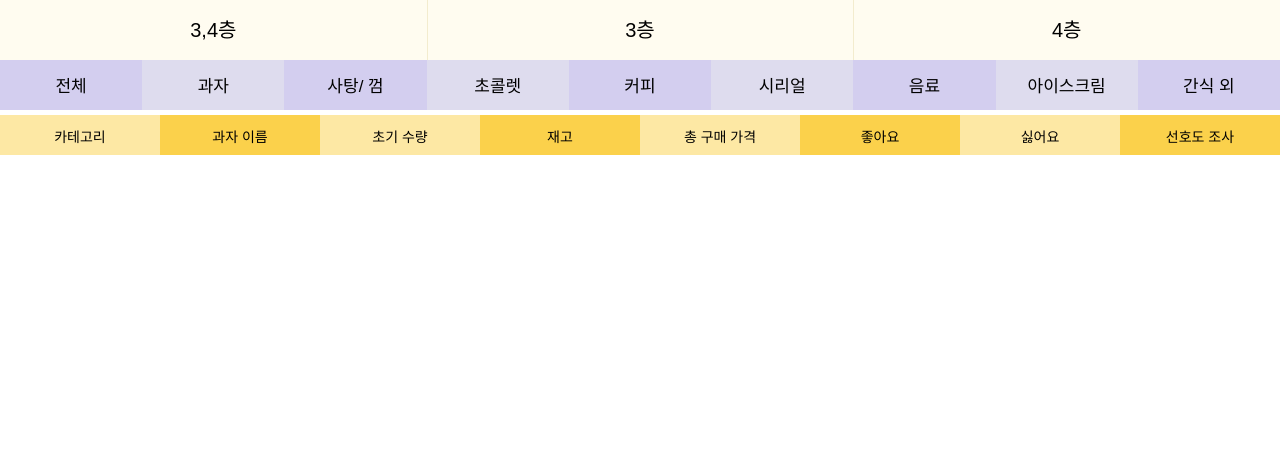
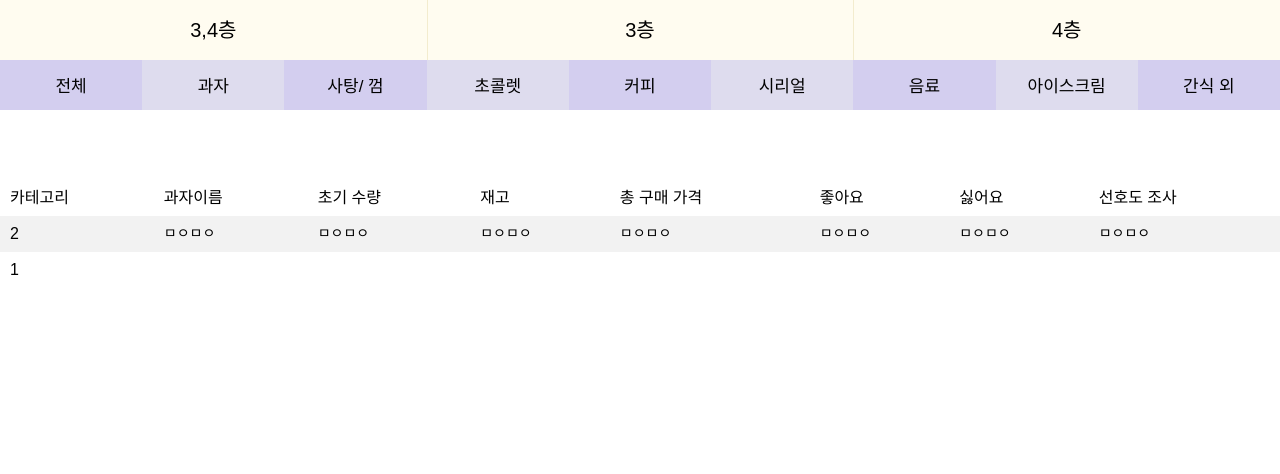
Before and after one commit to smilk5u/mysql-project, a PHP site: page /index.html in a window 1280 px wide. Shown: the top 474 px of the page. Run offline with PHP 8.4, Linux system fonts and the light colour scheme; some libraries are stand-ins or nearby versions.

Commit message:
snack commit

```diff
--- a/minju/css/common.css
+++ b/minju/css/common.css
@@ -81,5 +81,7 @@ header {width:100%;margin:0 auto;text-align:center;position:fixed;}
 .sorting_wrap li { float:left; background-color:#fbd14b;flex:1; padding:10px 0; }
 .sorting_wrap li:nth-of-type(odd) { background-color:rgba(251, 209, 75, 0.5); }
 .sorting_wrap li button { font-size:14px; }
-.container { max-width:1280px; height:1800px;margin:0 auto;background-color:#fff; }
+.container { max-width:1280px; height:1800px; background-color:#fff;padding:180px 0 0;}
+.container th { font-size:16px; }
+.container td { font-size:14px; }
 /*common end*/
--- a/minju/index.html
+++ b/minju/index.html
@@ -3,9 +3,13 @@
 <html lang="en">
 <head>
 	<meta charset="utf-8">
+	<meta name="viewport" content="width=device-width, initial-scale=1, maximum-scale=1, user-scalable=no">
 	<title>minju table</title>
-	<script type="text/javascript" defer src="//code.jquery.com/jquery-1.11.0.min.js"></script>
+	<link rel="stylesheet" href="//maxcdn.bootstrapcdn.com/bootstrap/latest/css/bootstrap.min.css">
 	<link rel="stylesheet" href="./css/common.css">
+
+	<script type="text/javascript" defer src="https://code.jquery.com/jquery-1.11.0.min.js"></script>
+	<script type="text/javascript" defer src="//maxcdn.bootstrapcdn.com/bootstrap/latest/js/bootstrap.min.js"></script>
 </head>
 <body>
 <div id="wrap">
@@ -51,7 +55,7 @@
 					<button>간식 외</button>
 				</li>
 			</ul>
-			<ul class="sorting_wrap">
+			<!--<ul class="sorting_wrap">
 				<li>
 					<button>카테고리</button>
 				</li>
@@ -76,19 +80,40 @@
 				<li>
 					<button>선호도 조사</button>
 				</li>
-			</ul>
+			</ul>-->
 		</div>
 	</header>
 	<div class="container">
-		<div class="ddw">
-			<ul>
-				<li></li>
-				<li></li>
-				<li></li>
-				<li></li>
-				<li></li>
-			</ul>
-		</div>
+		<table class="table table-striped">
+			<!--<caption>List of users</caption>-->
+			<thead>
+				<tr>
+					<th scope="col">카테고리</th>
+					<th scope="col">과자이름</th>
+					<th scope="col">초기 수량</th>
+					<th scope="col">재고</th>
+					<th scope="col">총 구매 가격</th>
+					<th scope="col">좋아요</th>
+					<th scope="col">싫어요</th>
+					<th scope="col">선호도 조사</th>
+				</tr>
+			</thead>
+			<tbody>
+				<tr>
+					<th scope="row">2</th>
+					<td>ㅁㅇㅁㅇ</td>
+					<td>ㅁㅇㅁㅇ</td>
+					<td>ㅁㅇㅁㅇ</td>
+					<td>ㅁㅇㅁㅇ</td>
+					<td>ㅁㅇㅁㅇ</td>
+					<td>ㅁㅇㅁㅇ</td>
+					<td>ㅁㅇㅁㅇ</td>
+				</tr>
+				<tr>
+					<th scope="row">1</th>
+				</tr>
+			</tbody>
+		</table>
 	</div>
 </div>
 <script>
```
